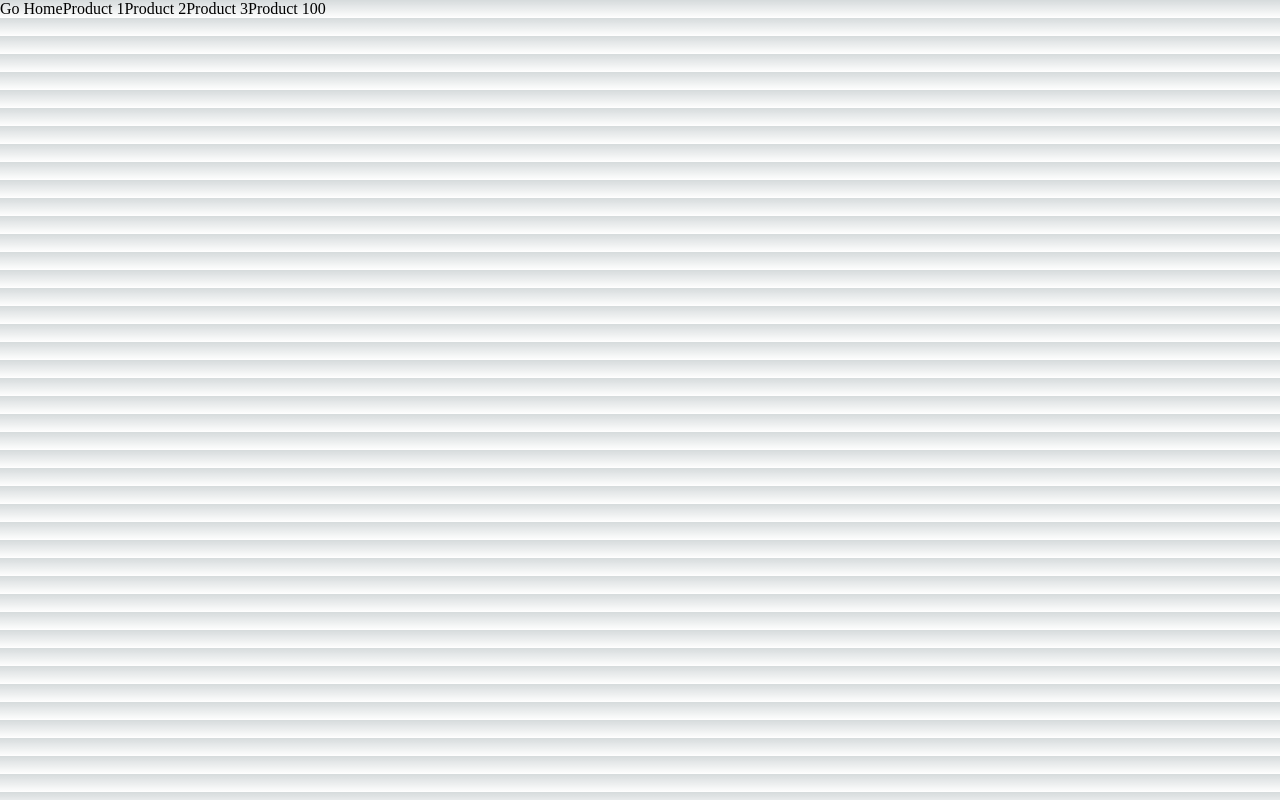
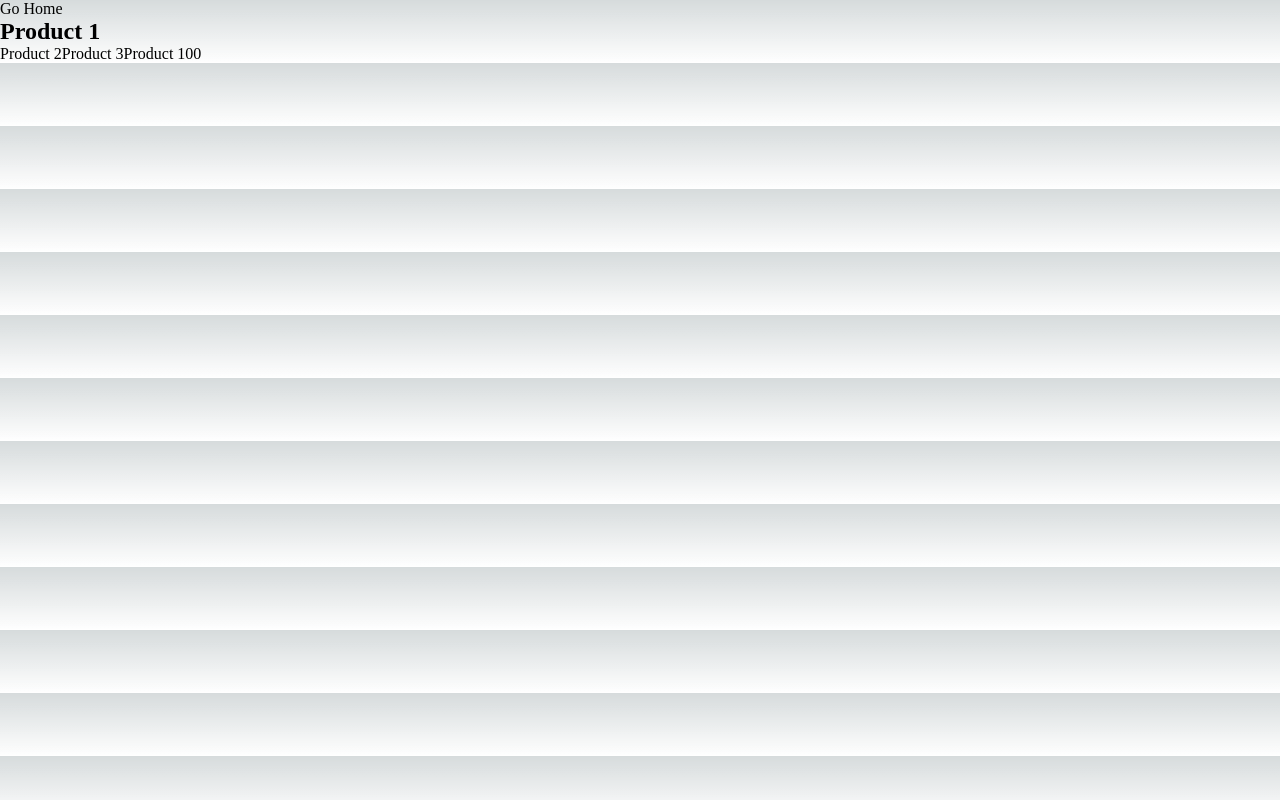
Before and after one commit to Sprof22/learn-next-code, a Next.js app: page /product in a window 1280 px wide. Built offline with nearby package versions, Linux system fonts and the light colour scheme.

Commit message:
you cant use anchor tag inside link element

```diff
--- a/pages/product/index.js
+++ b/pages/product/index.js
@@ -5,7 +5,7 @@ const ProductList = ({productID = 100}) => {
   return (
     <div>
     <Link href={'/'}>Go Home</Link>
-        <Link href='/product/1'>Product 1</Link>
+        <Link href='/product/1'><h2>Product 1</h2></Link>
         <Link href='/product/2'>Product 2</Link>
         <Link href='/product/3'>Product 3</Link>
         <Link href={`/product/${productID}`}>Product {productID}</Link>
```
